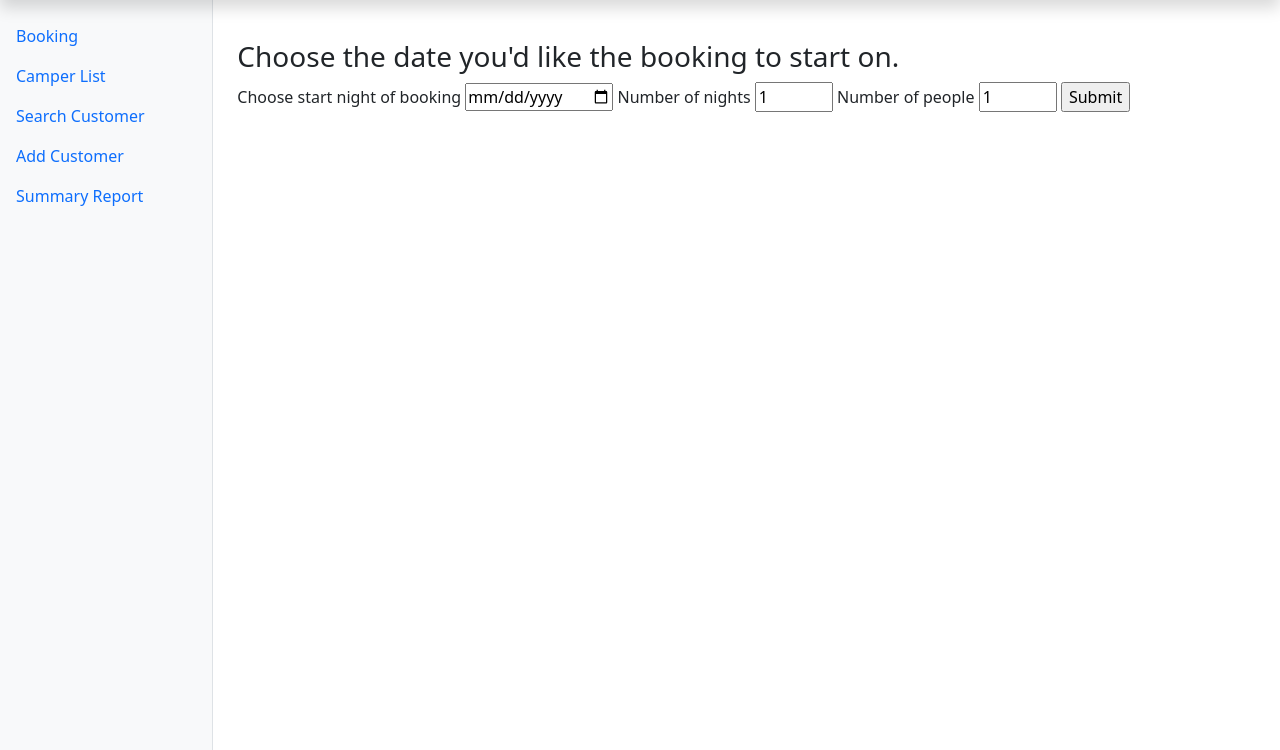
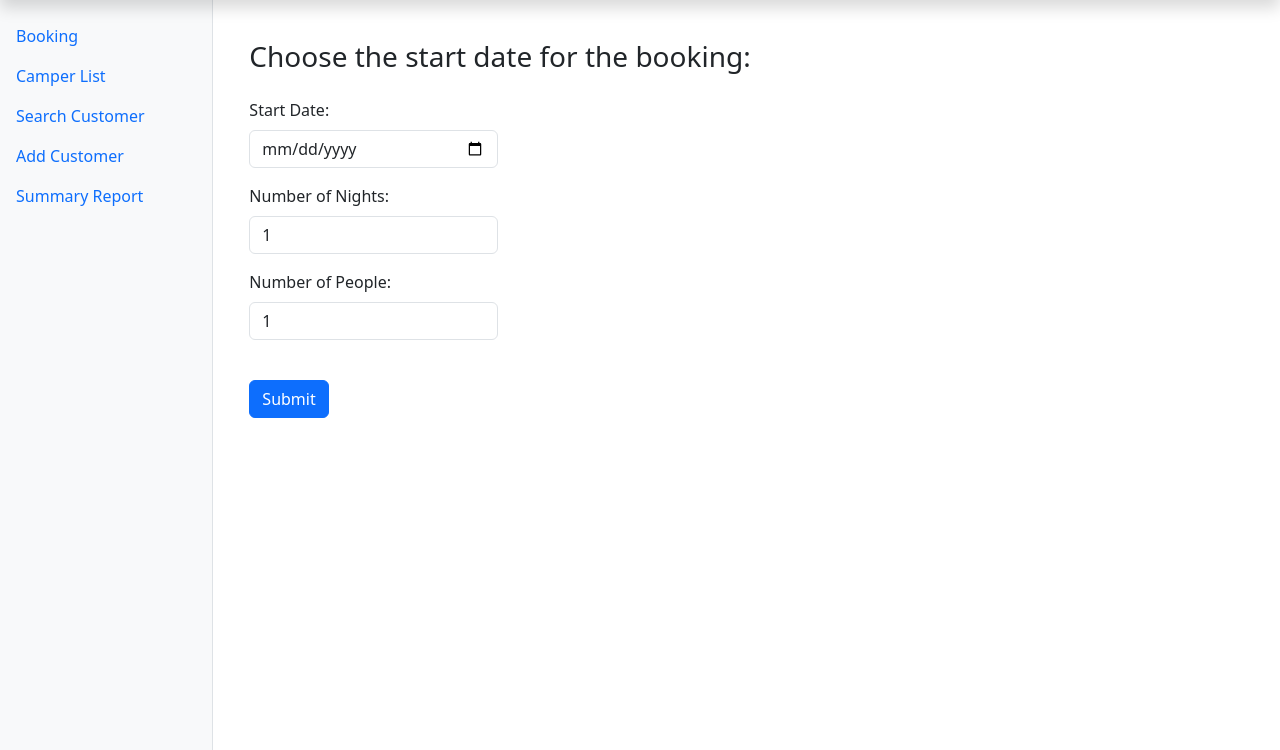
Before and after one commit to TaiJoLo/scg, a Flask app: page /booking in a window 1280 px wide. Shown: the part 50-800 px from the top of the page. Run offline with Flask 3, Linux system fonts and the light colour scheme.

Commit message:
style: Update styles for bookingform, datepicker, and success templates

```diff
--- a/templates/datepicker.html
+++ b/templates/datepicker.html
@@ -1,24 +1,59 @@
 {% extends "base.html" %} {% block content %}
-<!-- code in here to display a list of books-->
+<!-- code to display a list of books -->
 
-<h3>Choose the date you'd like the booking to start on.</h3>
+<div class="container">
+  <h3>Choose the start date for the booking:</h3>
 
-<form action="{{url_for('booking')}}" method="POST">
-  <label for="bookingdate">Choose start night of booking</label>
-  <input type="date" min="{{currentdate}}" name="bookingdate" />
-  <label for="bookingnights">Number of nights</label>
+  <form
+    action="{{ url_for('booking') }}"
+    method="POST"
+    class="needs-validation"
+    novalidate
+  >
+    <div class="mt-4 form-row">
+      <div class="col-md-3 mb-3">
+        <label for="bookingdate">Start Date:</label>
+        <input
+          type="date"
+          min="{{ currentdate }}"
+          class="mt-2 form-control"
+          name="bookingdate"
+          required
+        />
+        <div class="invalid-feedback">Please choose a start date.</div>
+      </div>
+
+      <div class="col-md-3 mb-3">
+        <label for="bookingnights">Number of Nights:</label>
         <input
           type="number"
+          class="mt-2 form-control"
           name="bookingnights"
           min="1"
           max="5"
           step="1"
           value="1"
+          required
         />
-  <label for="occupancy">Number of people</label>
-  <input type="number" name="occupancy" min="1" max="8" step="1" value="1" />
+      </div>
 
-  <input type="submit" />
+      <div class="col-md-3 mb-3">
+        <label for="occupancy">Number of People:</label>
+        <input
+          type="number"
+          class="mt-2 form-control"
+          name="occupancy"
+          min="1"
+          max="8"
+          step="1"
+          value="1"
+          required
+        />
+      </div>
+    </div>
+
+    <button type="submit" class="mt-4 btn btn-primary">Submit</button>
   </form>
+</div>
 
 {% endblock %}
```
Also changed, not shown: templates/bookingform.html (+32 -16 lines), templates/success.html (+25 -17 lines). Lines whose indentation alone changed are shown as unchanged.
